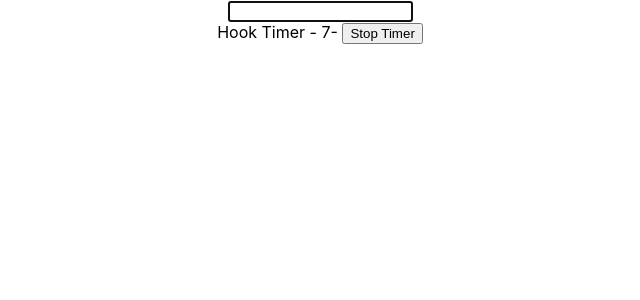
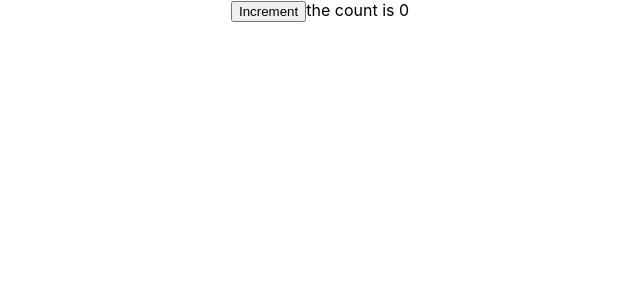
Before and after one commit to sarahaboudalal/one-typescript, a React (Create React App) app: page / in a window 1280 px wide. Shown: the top 300 px of the page, without its empty margins (320-960 px from the left). Built offline with nearby package versions, Linux system fonts and the light colour scheme.

Commit message:
class components

```diff
--- a/src/App.tsx
+++ b/src/App.tsx
@@ -1,4 +1,5 @@
 import './App.css';
+import { Counter } from './components/class/Counter';
 import DomRef from './components/ref/DomRef';
 import MutableRef from './components/ref/MutableRef';
 // import User from './components/context/User';
@@ -12,8 +13,7 @@
 
   return (
     <div className="App">
-      <DomRef />
-      <MutableRef/>
+      <Counter message='the count is'/>
     </div>
   );
 }
--- /dev/null
+++ b/src/components/class/Counter.tsx
@@ -0,0 +1,25 @@
+import { Component } from 'react'
+
+type CounterProps = {
+    message: string
+}
+
+type CounterState = {
+    count: number
+}
+export class Counter extends Component <CounterProps, CounterState> {
+    state = {
+    count: 0
+    }
+   handleClick = () => {
+        this.setState((prevState) => ({count: prevState.count + 1}))
+    }
+
+render() {
+  return (
+      <div>
+          <button onClick={this.handleClick}>Increment</button>
+          {this.props.message} {this.state.count}
+    </div>
+  )}
+}
```
